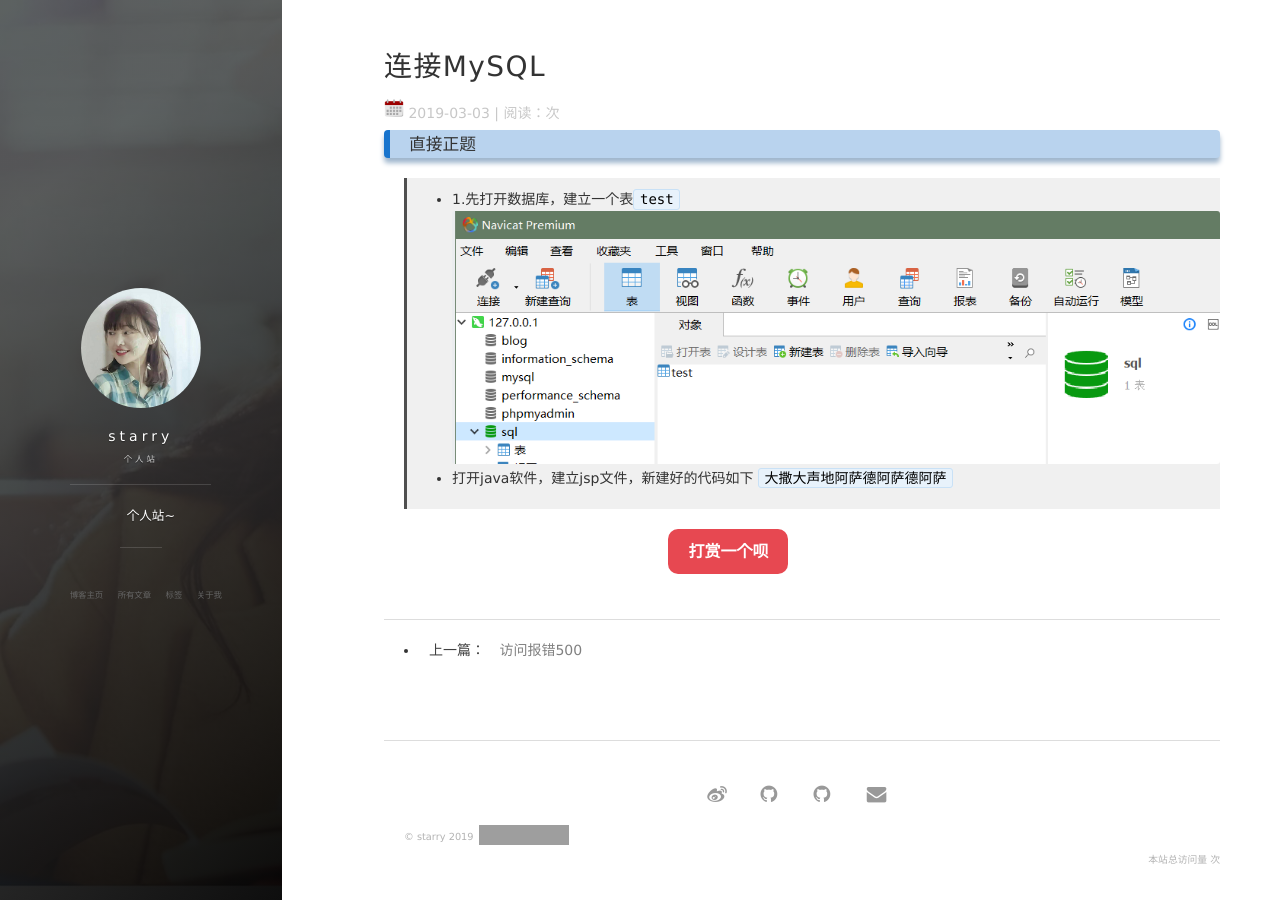
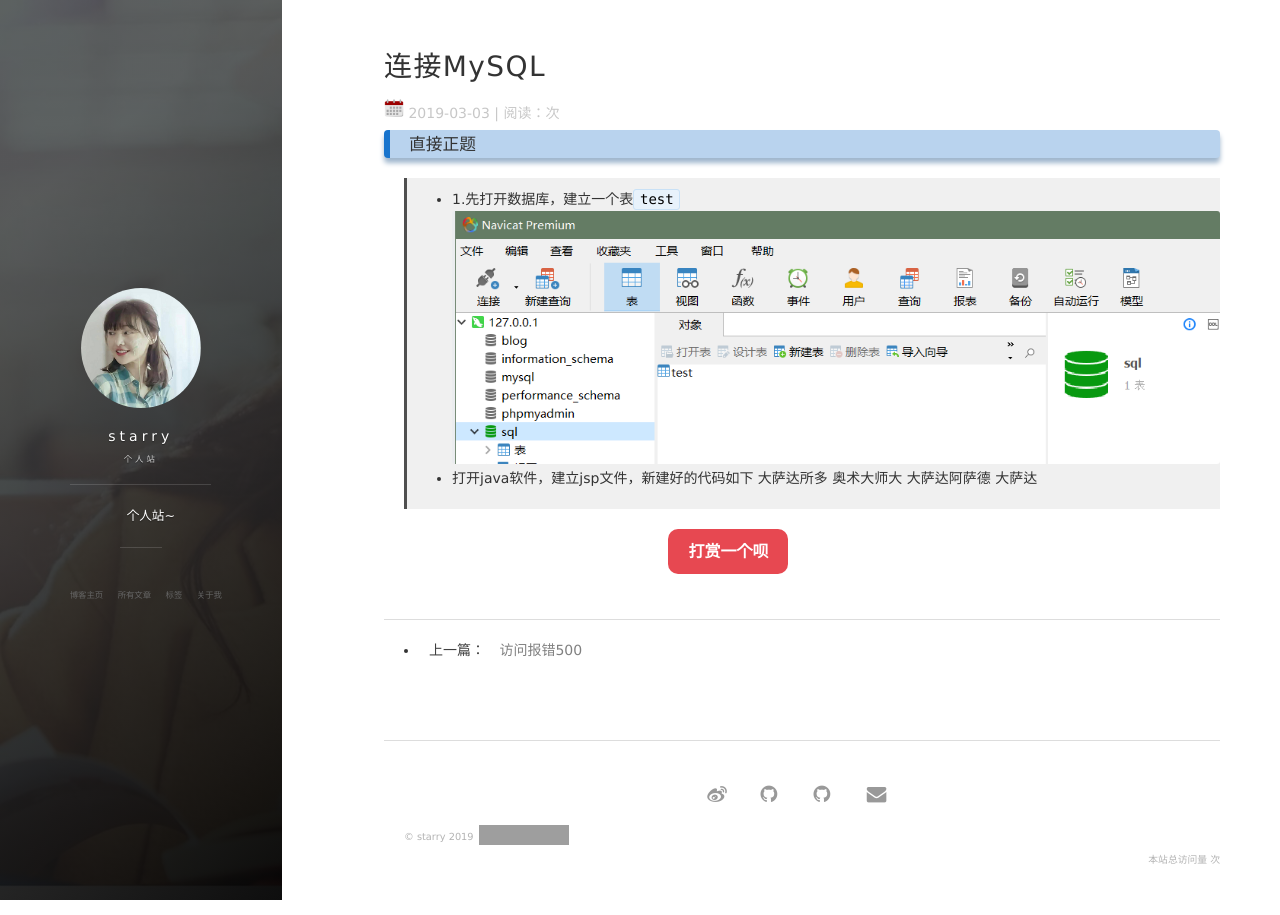
Before and after one commit to MMstarry/MMstarry.github.io, a Jekyll site: the page built from _posts/2019-03-03-连接MySQL.md, in a window 1280 px wide. Built offline with Jekyll 4.4.1, drawn with Linux system fonts in a browser that asks for light colours; nearby versions of some CDN libraries; comment, search, counter and statistics services are not loaded; grey boxes are pictures that could not be loaded.

Commit message:
Update 2019-03-03-连接MySQL.md

````diff
--- a/_posts/2019-03-03-连接MySQL.md
+++ b/_posts/2019-03-03-连接MySQL.md
@@ -10,6 +10,7 @@ tag: JavaWeb
   > * 1.先打开数据库，建立一个表`test`
   >    ![](/images/posts/sqlcon1.png)
   > * 打开java软件，建立jsp文件，新建好的代码如下
-		```
-			大撒大声地阿萨德阿萨德阿萨
-		```
+	大萨达所多
+	奥术大师大
+	大萨达阿萨德
+	大萨达
````
